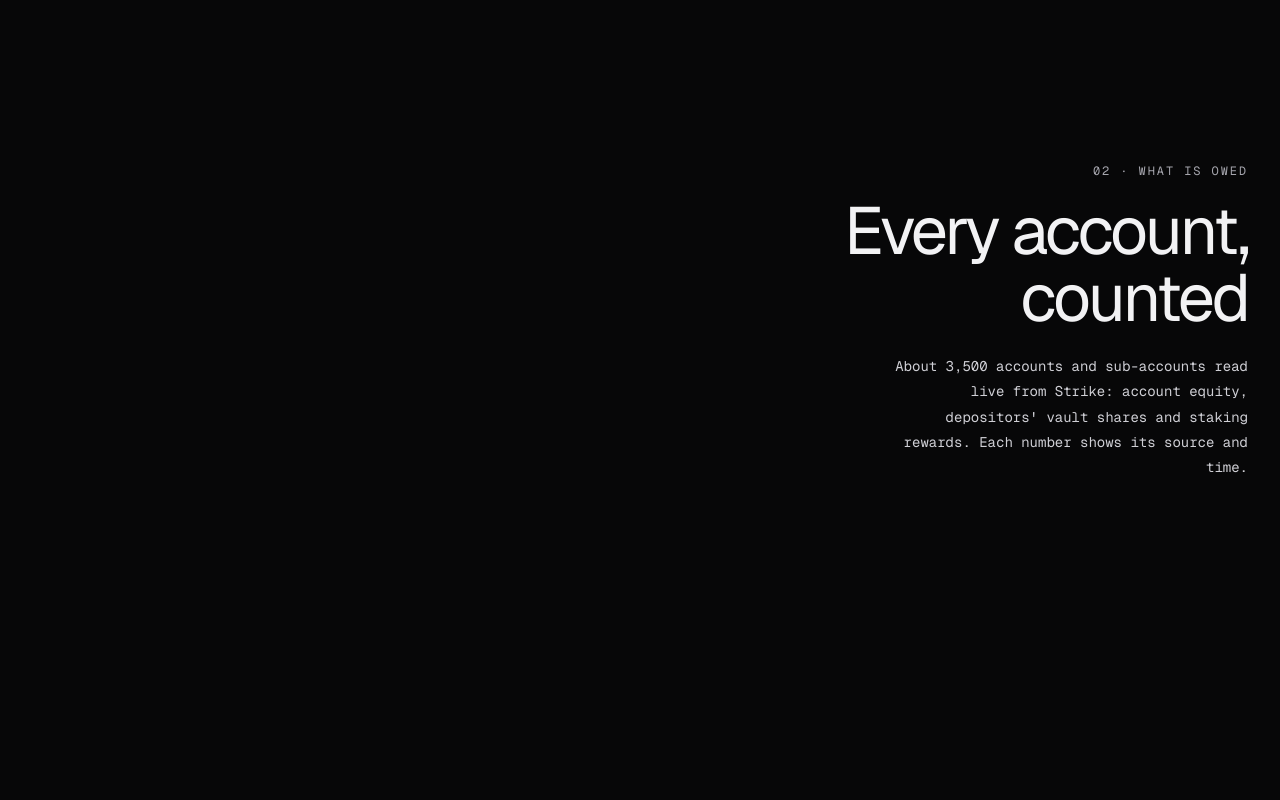
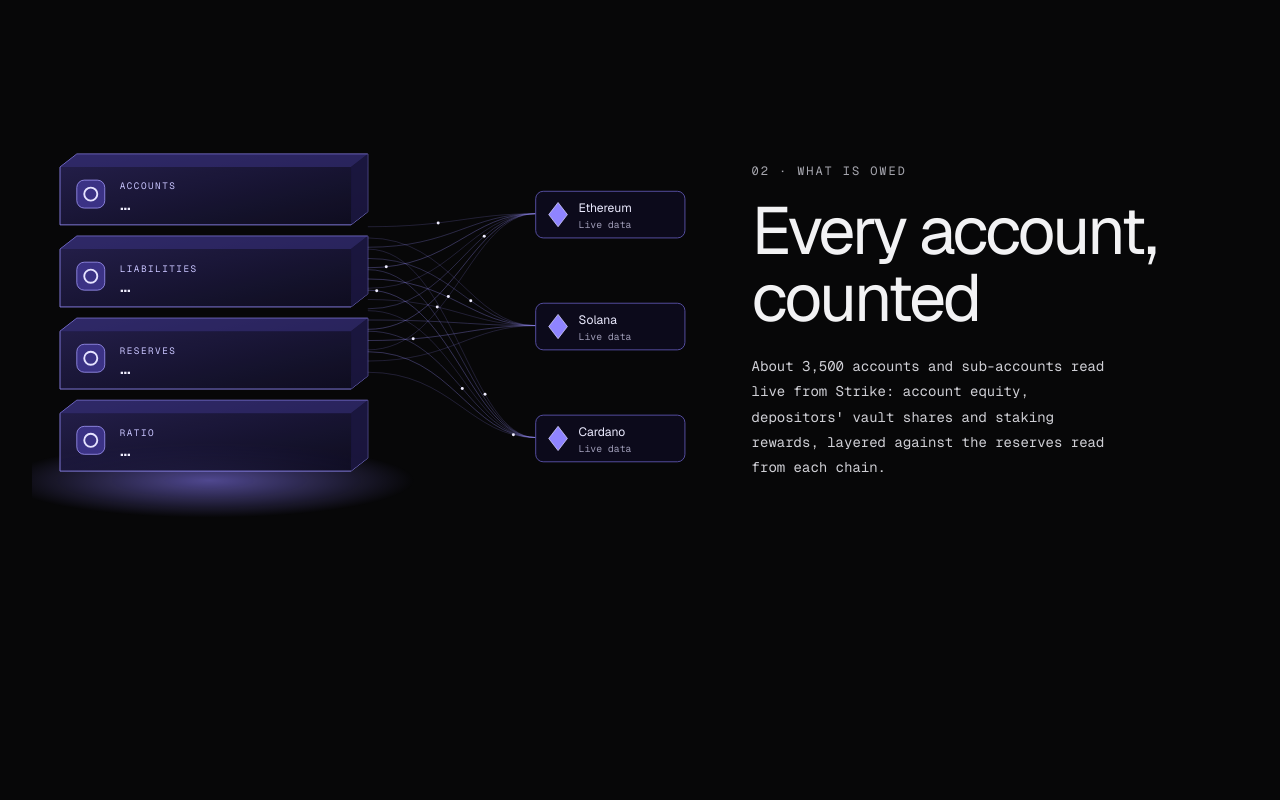
Before and after one commit to Lakshmikanth-3/GapWise, a website: page apps/web/index.html in a window 1280 px wide. Shown: the part 1760-2560 px from the top of the page. Drawn offline with nearby package versions, Linux system fonts and the light colour scheme; no server answers; animation ran at ten frames a second.

Commit message:
Landing: live layer stack + particle wave sections; hedging bot no longer a reserve (founder)
Co-Authored-By: Claude Opus 5.5 <noreply@anthropic.com>

```diff
--- /dev/null
+++ b/apps/web/assets/landing-viz.js
@@ -0,0 +1,91 @@
+// Two landing visuals, both fed only by /api/state:
+// 1. mountStack: glass layers (Accounts, Liabilities, Reserves, Ratio) wired to Ethereum / Solana / Cardano nodes.
+// 2. mountWave: a violet particle terrain with Reserves / Ratio / Liabilities cards on pins.
+const SVG = 'http://www.w3.org/2000/svg';
+const el = (tag, attrs = {}, parent) => { const e = document.createElementNS(SVG, tag); for (const [k, v] of Object.entries(attrs)) e.setAttribute(k, v); parent?.appendChild(e); return e; };
+const MONO = 'Geist Mono, ui-monospace, monospace';
+const reduce = matchMedia('(prefers-reduced-motion: reduce)').matches;
+const usd = (n) => (n >= 1e6 ? `$${(n / 1e6).toFixed(2)}M` : n >= 1e3 ? `$${(n / 1e3).toFixed(1)}K` : `$${n.toFixed(0)}`);
+const statusText = (a) => (a.status === 'Needs review' ? 'Under review with Strike' : a.status);
+
+export function mountStack(host) {
+  const svg = el('svg', { viewBox: '0 0 720 420', role: 'img', 'aria-label': 'Live ZeroGap layers: accounts, liabilities, reserves and ratio, fed by Ethereum, Solana and Cardano' }, host);
+  el('defs', {}, svg).innerHTML = `
+    <linearGradient id="st-face" x1="0" y1="0" x2="1" y2="1"><stop offset="0" stop-color="#2a2458" stop-opacity=".9"/><stop offset="1" stop-color="#0f0d22" stop-opacity=".9"/></linearGradient>
+    <radialGradient id="st-glow"><stop offset="0" stop-color="#8b7dff" stop-opacity=".55"/><stop offset="1" stop-color="#8b7dff" stop-opacity="0"/></radialGradient>`;
+  el('ellipse', { cx: 190, cy: 380, rx: 220, ry: 40, fill: 'url(#st-glow)' }, svg);
+  const LAYERS = [['ACCOUNTS', 'acc'], ['LIABILITIES', 'lia'], ['RESERVES', 'res'], ['RATIO', 'ratio']];
+  const vals = {}, names = {};
+  LAYERS.forEach(([name, key], i) => {
+    const y = 30 + i * 88, g = el('g', { transform: `translate(30 ${y})` }, svg);
+    el('path', { d: 'M0 14 18 0 330 0 330 62 312 76 0 76Z', fill: 'url(#st-face)', stroke: '#8f86f0', 'stroke-width': 1, opacity: .95 }, g);
+    el('path', { d: 'M0 14 18 0 330 0 312 14Z', fill: '#3a3280', opacity: .55 }, g);
+    el('path', { d: 'M312 14 330 0 330 62 312 76Z', fill: '#1b1740', opacity: .9 }, g);
+    el('rect', { x: 18, y: 28, width: 30, height: 30, rx: 8, fill: '#3b3285', stroke: '#a89fff', 'stroke-width': .8 }, g);
+    el('circle', { cx: 33, cy: 43, r: 7, fill: 'none', stroke: '#e6e3ff', 'stroke-width': 2 }, g);
+    names[key] = el('text', { x: 64, y: 38, fill: '#c9c5ff', 'font-size': 10, 'letter-spacing': 1.6, 'font-family': MONO }, g); names[key].textContent = name;
+    vals[key] = el('text', { x: 64, y: 60, fill: '#f1efff', 'font-size': 20, 'font-family': MONO }, g); vals[key].textContent = '…';
+  });
+  const NODES = [['Ethereum', 'ethereum', 70], ['Solana', 'solana', 190], ['Cardano', 'cardano', 310]];
+  const chainVals = {};
+  const wires = [];
+  for (const [name, key, y] of NODES) {
+    for (let k = 0; k < 7; k++) {
+      const sy = 120 + k * 22 + (y - 190) * .1;
+      wires.push(el('path', { d: `M360 ${sy} C 450 ${sy}, 470 ${y + 24}, 540 ${y + 24}`, fill: 'none', stroke: '#9b92ff', 'stroke-width': .7, opacity: .28 + (k % 3) * .1 }, svg));
+    }
+    const g = el('g', { transform: `translate(540 ${y})` }, svg);
+    el('rect', { width: 160, height: 50, rx: 8, fill: 'rgba(14,12,30,.9)', stroke: '#5a52a8' }, g);
+    el('path', { d: 'M24 12 34 25 24 38 14 25Z', fill: '#8f84ff', stroke: '#d9d5ff', 'stroke-width': .8 }, g);
+    const t = el('text', { x: 46, y: 22, fill: '#ecebff', 'font-size': 13, 'font-family': 'Geist, system-ui, sans-serif' }, g); t.textContent = name;
+    chainVals[key] = el('text', { x: 46, y: 39, fill: '#9d9bb5', 'font-size': 10.5, 'font-family': MONO }, g); chainVals[key].textContent = 'Live data';
+  }
+  const dots = wires.filter((_, i) => i % 2 === 0).map((w) => ({ w, len: w.getTotalLength(), t: Math.random(), c: el('circle', { r: 1.6, fill: '#efedff' }, svg) }));
+  const place = () => dots.forEach((d) => { const p = d.w.getPointAtLength((1 - d.t) * d.len); d.c.setAttribute('cx', p.x); d.c.setAttribute('cy', p.y); });
+  place();
+  if (!reduce) { let last = performance.now(); const tick = (n) => { const dt = Math.min(.05, (n - last) / 1000); last = n; dots.forEach((d) => { d.t = (d.t + dt * .18) % 1; }); place(); requestAnimationFrame(tick); }; requestAnimationFrame(tick); }
+  return (s) => {
+    if (s.liabilities) { vals.acc.textContent = s.liabilities.read.toLocaleString('en-US'); vals.lia.textContent = usd(s.liabilities.exposedUsd); }
+    if (s.reserves) {
+      vals.res.textContent = usd(s.reserves.pricedUsd);
+      for (const [, key] of NODES) { const rows = (s.reserves.rows ?? []).filter((r) => r.chain === key); if (rows.length) chainVals[key].textContent = `${usd(rows.reduce((t, r) => t + (r.usdValue ?? 0), 0))} · live`; }
+    }
+    const a = s.ratio?.published;
+    if (a) { vals.ratio.textContent = `${(a.ratio * 100).toFixed(2)}%`; names.ratio.textContent = `RATIO · ${statusText(a).toUpperCase()}`; }
+  };
+}
+
+export function mountWave(host) {
+  const canvas = document.createElement('canvas'); host.appendChild(canvas);
+  const cards = document.createElement('div'); cards.className = 'wave-cards'; host.appendChild(cards);
+  const mk = (label) => { const c = document.createElement('div'); c.className = 'wave-card'; c.innerHTML = `<span>${label}</span><b>…</b>`; cards.appendChild(c); return c.querySelector('b'); };
+  const cRes = mk('Reserves'), cRatio = mk('Ratio'), cLia = mk('Liabilities');
+  const ctx = canvas.getContext('2d');
+  const COLS = innerWidth < 760 ? 70 : 130, ROWS = innerWidth < 760 ? 22 : 34;
+  const pins = Array.from({ length: 18 }, () => ({ u: Math.random(), v: Math.random() * .6 + .2, h: 30 + Math.random() * 60 }));
+  function draw(t) {
+    const dpr = Math.min(devicePixelRatio || 1, 2), W = host.clientWidth, H = host.clientHeight;
+    if (canvas.width !== W * dpr) { canvas.width = W * dpr; canvas.height = H * dpr; canvas.style.width = W + 'px'; canvas.style.height = H + 'px'; }
+    ctx.setTransform(dpr, 0, 0, dpr, 0, 0); ctx.clearRect(0, 0, W, H);
+    const proj = (u, v) => {
+      const z = .35 + v * .9, x = (u - .5) * W * 1.5 / z + W / 2;
+      const h = Math.sin(u * 9 + t * .6) * Math.cos(v * 6 - t * .4) * 26 + Math.sin(u * 3.2 - t * .3) * 34;
+      return [x, H * .42 + (v * H * .55) - h * (1.1 - v * .5), 1 / z];
+    };
+    for (let r = 0; r < ROWS; r++) for (let c = 0; c < COLS; c++) {
+      const [x, y, s] = proj(c / (COLS - 1), r / (ROWS - 1));
+      if (x < -10 || x > W + 10) continue;
+      ctx.fillStyle = `rgba(${170 + r * 2},${150 + r},255,${.18 + .5 * (r / ROWS)})`;
+      ctx.fillRect(x, y, 1.1 * s + .4, 1.1 * s + .4);
+    }
+    ctx.strokeStyle = 'rgba(200,190,255,.45)'; ctx.fillStyle = '#efeaff';
+    for (const p of pins) { const [x, y] = proj(p.u, p.v); ctx.beginPath(); ctx.moveTo(x, y); ctx.lineTo(x, y - p.h); ctx.stroke(); ctx.beginPath(); ctx.arc(x, y - p.h, 2.2, 0, 7); ctx.fill(); }
+    if (!reduce) requestAnimationFrame((n) => draw(n / 1000));
+  }
+  draw(0);
+  return (s) => {
+    if (s.reserves) cRes.textContent = usd(s.reserves.pricedUsd);
+    if (s.liabilities) cLia.textContent = usd(s.liabilities.exposedUsd);
+    const a = s.ratio?.published; if (a) cRatio.textContent = `${(a.ratio * 100).toFixed(2)}%`;
+  };
+}
--- a/apps/web/index.html
+++ b/apps/web/index.html
@@ -19,7 +19,7 @@
   @keyframes grain { 0%{transform:translate(0,0)} 20%{transform:translate(-3%,2%)} 40%{transform:translate(2%,-3%)} 60%{transform:translate(-2%,-1%)} 80%{transform:translate(3%,3%)} 100%{transform:translate(0,0)} }
   .vignette { position: fixed; inset: 0; z-index: 1; pointer-events: none; background: radial-gradient(ellipse 75% 70% at 50% 45%, transparent 40%, rgba(0,0,0,.75)); }
   main, header, footer { position: relative; z-index: 2; }
-  header { position: fixed; top: 0; left: 0; right: 0; display: flex; justify-content: space-between; align-items: center; padding: 26px 32px; }
+  header { position: fixed; top: 0; left: 0; right: 0; z-index: 5; background: linear-gradient(180deg, rgba(7,7,8,.92), rgba(7,7,8,.6) 70%, transparent); backdrop-filter: blur(6px); display: flex; justify-content: space-between; align-items: center; padding: 26px 32px; }
   .logo { display: flex; align-items: center; gap: 9px; text-decoration: none; font-size: 21px; font-weight: 500; letter-spacing: -.02em; }
   .logo svg { flex: none; }
   header nav { display: flex; gap: 26px; font-family: var(--mono); font-size: 12px; letter-spacing: .08em; text-transform: uppercase; }
@@ -52,6 +52,16 @@
   .story h2 { font-size: clamp(40px, 5.2vw, 76px); max-width: 13ch; }
   .story p { margin: 22px 0 0; max-width: 44ch; font-family: var(--mono); font-size: 14px; line-height: 1.8; color: #cfcfd5; }
   .right { margin-left: auto; text-align: right; } .right h2, .right p { margin-left: auto; }
+  .split { display: grid; grid-template-columns: minmax(0, 1.15fr) minmax(0, .85fr); gap: 48px; align-items: center; }
+  .viz svg { width: 100%; height: auto; display: block; }
+  .wave { position: relative; height: 420px; margin: 40px -32px 0; }
+  .wave canvas { position: absolute; inset: 0; }
+  .wave-cards { position: absolute; inset: 0; display: flex; justify-content: space-around; align-items: flex-start; padding-top: 10px; pointer-events: none; }
+  .wave-card { padding: 14px 20px; border-radius: 10px; background: rgba(12,10,28,.82); border: 1px solid rgba(160,150,255,.35); font-family: var(--mono); box-shadow: 0 0 30px rgba(120,100,255,.18); }
+  .wave-card:nth-child(2) { margin-top: -20px; } .wave-card:nth-child(1), .wave-card:nth-child(3) { margin-top: 30px; }
+  .wave-card span { display: block; font-size: 12px; color: #c9c5ff; letter-spacing: .08em; }
+  .wave-card b { display: block; margin-top: 6px; font-size: 22px; font-weight: 500; color: #f4f2ff; }
+  @media (max-width: 900px) { .split { grid-template-columns: 1fr; } .wave { height: 300px; margin: 30px -18px 0; } .wave-card { padding: 10px 12px; } .wave-card b { font-size: 16px; } }
   .big-stat { font-size: clamp(64px, 11vw, 170px); letter-spacing: -.06em; font-weight: 300; line-height: .9; }
   .trust { justify-content: space-between; }
   .trust h2 { font-size: clamp(64px, 10vw, 150px); letter-spacing: -.06em; }
@@ -106,10 +116,13 @@
   </section>
 
   <section class="story">
-    <div class="inner right">
-      <div class="eyebrow rv">02 · What is owed</div>
-      <h2 class="words" data-split style="margin-top: 18px">Every account, counted</h2>
-      <p class="rv">About 3,500 accounts and sub-accounts read live from Strike: account equity, depositors' vault shares and staking rewards. Each number shows its source and time.</p>
+    <div class="inner split">
+      <div class="viz rv" id="stack-viz"></div>
+      <div>
+        <div class="eyebrow rv">02 · What is owed</div>
+        <h2 class="words" data-split style="margin-top: 18px">Every account, counted</h2>
+        <p class="rv">About 3,500 accounts and sub-accounts read live from Strike: account equity, depositors' vault shares and staking rewards, layered against the reserves read from each chain.</p>
+      </div>
     </div>
   </section>
 
@@ -119,6 +132,7 @@
       <div class="big-stat rv" id="big" style="margin-top: 18px">—</div>
       <p class="rv" id="big-sub">The target is exactly 100%: lockers ÷ what is owed. Above or below both need a closer look.</p>
     </div>
+    <div class="wave rv" id="wave-viz"></div>
   </section>
 
   <section class="trust">
@@ -163,10 +177,12 @@
   document.querySelectorAll('.rv, .words').forEach((el, i) => { if (el.classList.contains('rv')) el.style.transitionDelay = `${(i % 3) * 120}ms`; io.observe(el); });
 
   let updateViz = () => {};
+  let updStack = () => {}, updWave = () => {};
+  import('/assets/landing-viz.js').then(({ mountStack, mountWave }) => { updStack = mountStack(document.getElementById('stack-viz')); updWave = mountWave(document.getElementById('wave-viz')); if (window.__zgState) { updStack(window.__zgState); updWave(window.__zgState); } }).catch((e) => console.error('landing visuals unavailable', e));
   import('/assets/hero-viz.js').then(({ mountHeroViz }) => { updateViz = mountHeroViz(document.getElementById('hero-viz')); if (window.__zgState) updateViz(window.__zgState); }).catch((e) => console.error('hero visual unavailable', e));
 
   poll((st) => {
-    window.__zgState = st; updateViz(st);
+    window.__zgState = st; updateViz(st); updStack(st); updWave(st);
     const a = st.ratio?.published;
     const label = a?.status === 'Needs review' ? 'Under review with Strike' : a?.status;
     document.getElementById('ticker').innerHTML = `<span><i class="dot"></i>Live</span>`
--- a/packages/collectors/reserves.ts
+++ b/packages/collectors/reserves.ts
@@ -1,7 +1,6 @@
 import { ethReserves } from './ethereum';
 import { cardanoReserves } from './cardano';
 import { solanaReserves } from './solana';
-import { hedgeReserves } from './hedge';
 import { createPricer, creditCustodyMappings, applyCustodyScale, type CustodyMappings, type GetPrice } from './prices';
 import { valueReserves } from '../core/valuation';
 import type { Chain, Reserve } from './types';
@@ -12,7 +11,7 @@ export type ReserveSnapshot = Awaited<ReturnType<typeof valueReserves<Reserve>>>
   custodyScale: { applied: boolean; error?: string };
 };
 
-const COLLECTORS: Partial<Record<Chain, () => Promise<Reserve[]>>> = { ethereum: ethReserves, cardano: cardanoReserves, solana: solanaReserves, hedge: () => hedgeReserves() };
+const COLLECTORS: Partial<Record<Chain, () => Promise<Reserve[]>>> = { ethereum: ethReserves, cardano: cardanoReserves, solana: solanaReserves };
 
 /** Reads all lockers and prices them. A failed chain is reported, never silently zeroed. */
 export async function snapshotReserves(
--- a/packages/core/report.ts
+++ b/packages/core/report.ts
@@ -96,7 +96,6 @@ export function openNotes(liab: Pick<LiabilityScan, 'vaults' | 'vaultShares'>, r
   const notes: string[] = ['Commission balances are withdrawable liabilities; their public source is pending from Strike, so they are not added yet.',
     'Locked rewards are inside wallet_balance and counted once as owed (founder, 23 Oct).'];
   for (const v of perVault(liab)) if (Math.abs(v.difference_usd) > 10) notes.push(`Vault ${v.vault_id}: vault account ${v.vault_account_usd.toFixed(2)} vs Σ depositor shares ${v.depositor_shares_usd.toFixed(2)} (difference ${v.difference_usd.toFixed(2)}): acknowledged by Strike, ignored for now.`);
-  notes.push('Strike hedging bot 0x6139…1937: Lighter equity is counted as a reserve; its Aster balance has no public read yet and is not counted (founder, 23 Oct).');
   for (const r of reserves.rows) if (r.quote.status === 'placeholder') notes.push(`${r.asset} (${r.chain}) counted at a placeholder price of ${r.quote.usd}; price source pending from Strike.`);
   return notes;
 }
```
Also changed, not shown: docs/DECISIONS.md (+2 -0 lines).
